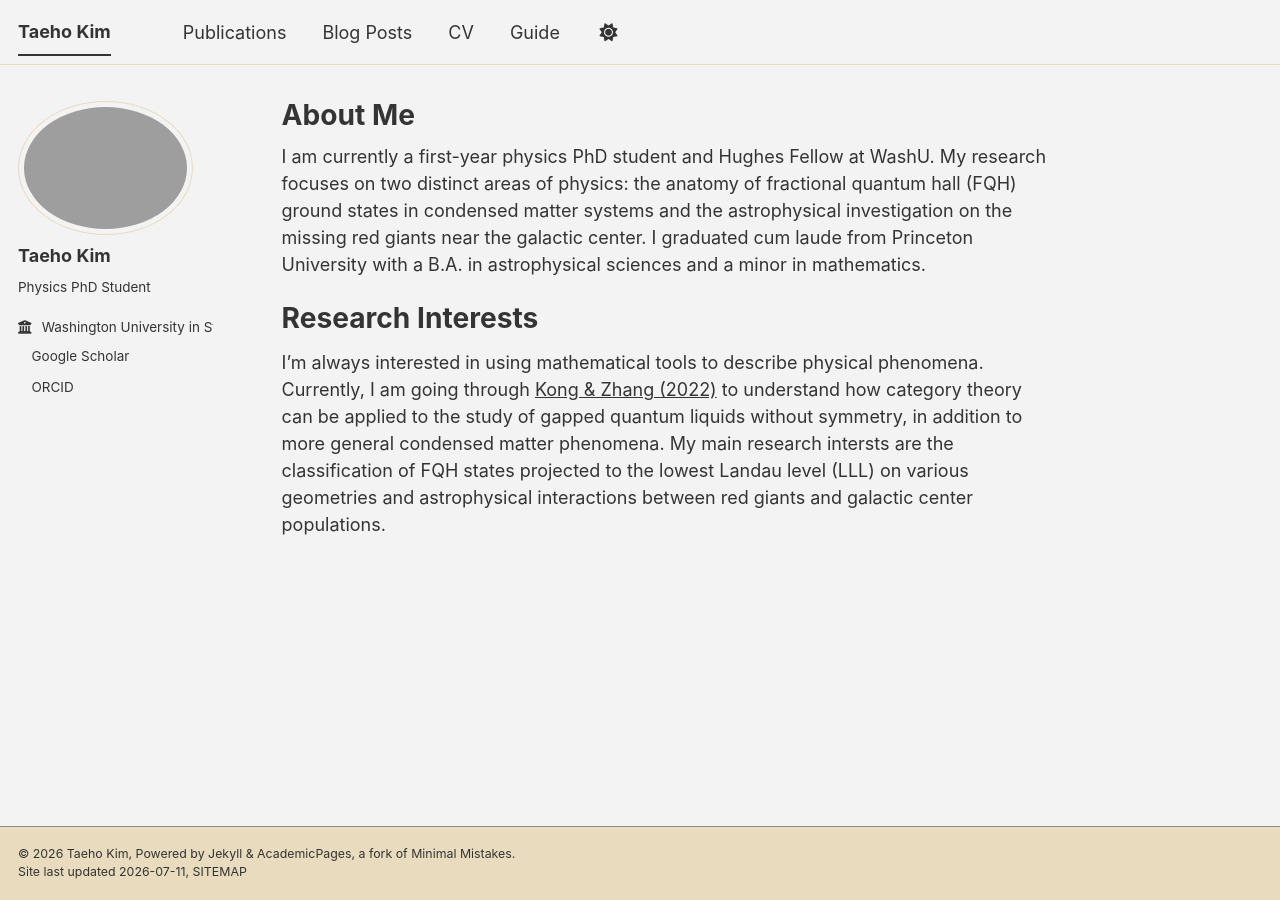
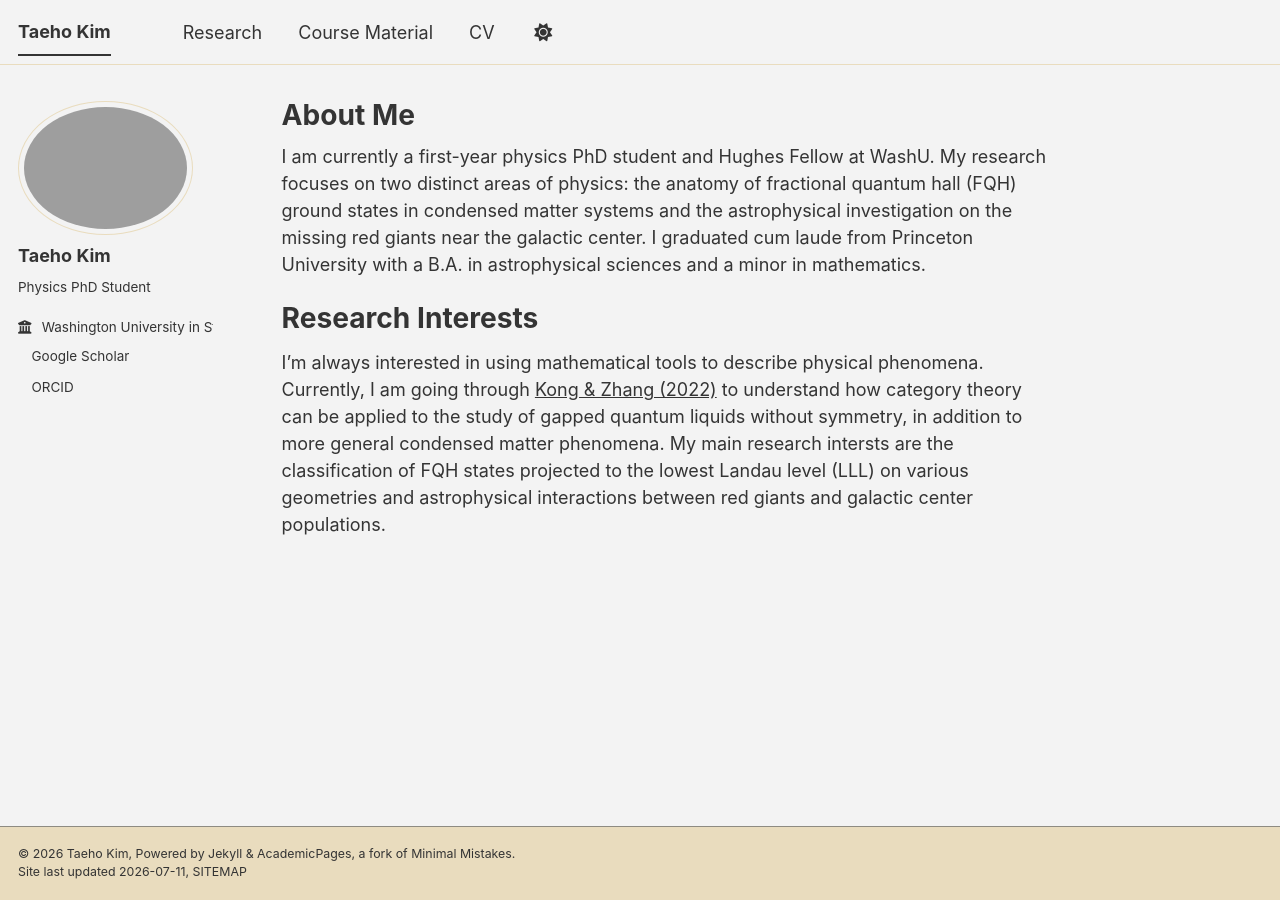
Before and after one commit to tk3411/tk3411.github.io, a Jekyll site: the page built from _pages/about.md, in a window 1280 px wide. Built offline with Jekyll 4.4.1, drawn with Linux system fonts in a browser that asks for light colours; a style sheet for code colours, icons or effects is not loaded.

Commit message:
Update navigation.yml

```diff
--- a/_data/navigation.yml
+++ b/_data/navigation.yml
@@ -8,8 +8,8 @@
 #      Markdown formatted page while the second is generated using JSON.
 
 main:
-  - title: "Publications"
-    url: /publications/
+  - title: "Research"
+    url: /research/
 
   #- title: "Talks"
     #url: /talks/
@@ -20,8 +20,8 @@ main:
   #- title: "Portfolio"
     #url: /portfolio/
 
-  - title: "Blog Posts"
-    url: /year-archive/
+  - title: "Course Material"
+    url: /courses/
 
   - title: "CV"
     url: /cv/
@@ -29,5 +29,5 @@ main:
   # - title: "CV"
   #   url: /cv-json/
 
-  - title: "Guide"
-    url: /markdown/
+  #- title: "Guide"
+  #  url: /markdown/
```
